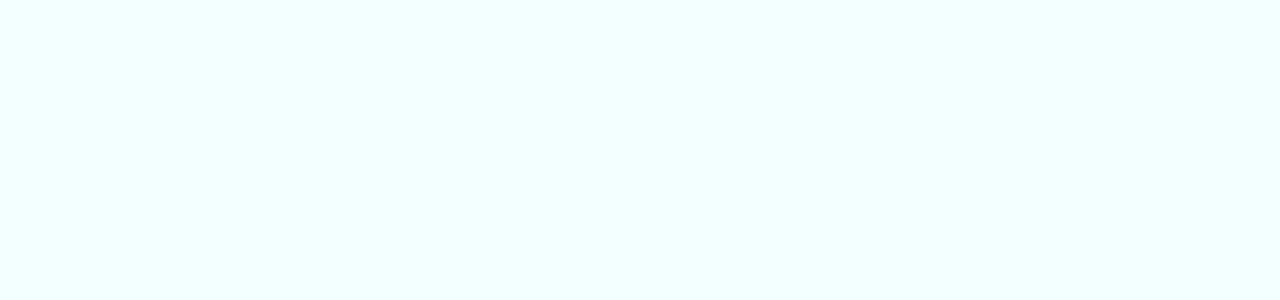
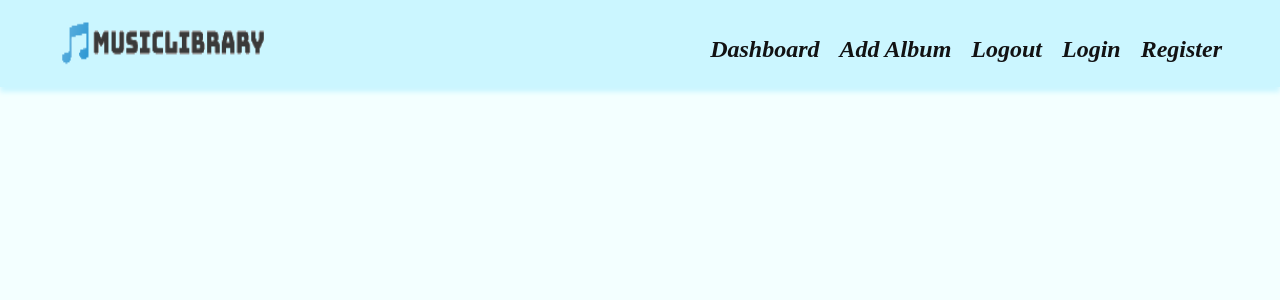
Before and after one commit to Pavel2202/SoftUni, a React (Create React App) app in the folder React/music-library/: page / in a window 1280 px wide. Shown: the top 300 px of the page. Built offline with nearby package versions, Linux system fonts and the light colour scheme.

Commit message:
Add Header

```diff
--- a/React/music-library/src/App.css
+++ /dev/null
@@ -1,38 +0,0 @@
-.App {
-  text-align: center;
-}
-
-.App-logo {
-  height: 40vmin;
-  pointer-events: none;
-}
-
-@media (prefers-reduced-motion: no-preference) {
-  .App-logo {
-    animation: App-logo-spin infinite 20s linear;
-  }
-}
-
-.App-header {
-  background-color: #282c34;
-  min-height: 100vh;
-  display: flex;
-  flex-direction: column;
-  align-items: center;
-  justify-content: center;
-  font-size: calc(10px + 2vmin);
-  color: white;
-}
-
-.App-link {
-  color: #61dafb;
-}
-
-@keyframes App-logo-spin {
-  from {
-    transform: rotate(0deg);
-  }
-  to {
-    transform: rotate(360deg);
-  }
-}
--- a/React/music-library/src/App.js
+++ b/React/music-library/src/App.js
@@ -1,9 +1,9 @@
-import logo from './logo.svg';
-import './App.css';
+import Header from "./components/Header/Header";
 
 function App() {
   return (
-    <div className="App">
+    <div id="container">
+      <Header />
     </div>
   );
 }
--- /dev/null
+++ b/React/music-library/src/components/Header/Header.js
@@ -0,0 +1,29 @@
+import { Link } from "react-router-dom";
+
+const Header = () => {
+  return (
+    <header>
+      <Link id="logo" to="/">
+        <img id="logo-img" src="./images/logo.png" alt="" />
+      </Link>
+
+      <nav>
+        <div>
+          <Link to="/dashboard">Dashboard</Link>
+        </div>
+
+        <div className="user">
+          <Link to="/add">Add Album</Link>
+          <Link to="/logout">Logout</Link>
+        </div>
+
+        <div className="guest">
+          <Link to="/login">Login</Link>
+          <Link to="/register">Register</Link>
+        </div>
+      </nav>
+    </header>
+  );
+};
+
+export default Header;
--- a/React/music-library/src/index.js
+++ b/React/music-library/src/index.js
@@ -1,17 +1,16 @@
-import React from 'react';
-import ReactDOM from 'react-dom/client';
-import './index.css';
-import App from './App';
-import reportWebVitals from './reportWebVitals';
+import React from "react";
+import ReactDOM from "react-dom/client";
+import { BrowserRouter } from "react-router-dom";
+import App from "./App";
+import reportWebVitals from "./reportWebVitals";
 
-const root = ReactDOM.createRoot(document.getElementById('root'));
+const root = ReactDOM.createRoot(document.getElementById("root"));
 root.render(
   <React.StrictMode>
-    <App />
+    <BrowserRouter>
+      <App />
+    </BrowserRouter>
   </React.StrictMode>
 );
 
-// If you want to start measuring performance in your app, pass a function
-// to log results (for example: reportWebVitals(console.log))
-// or send to an analytics endpoint. Learn more: https://bit.ly/CRA-vitals
 reportWebVitals();
```
